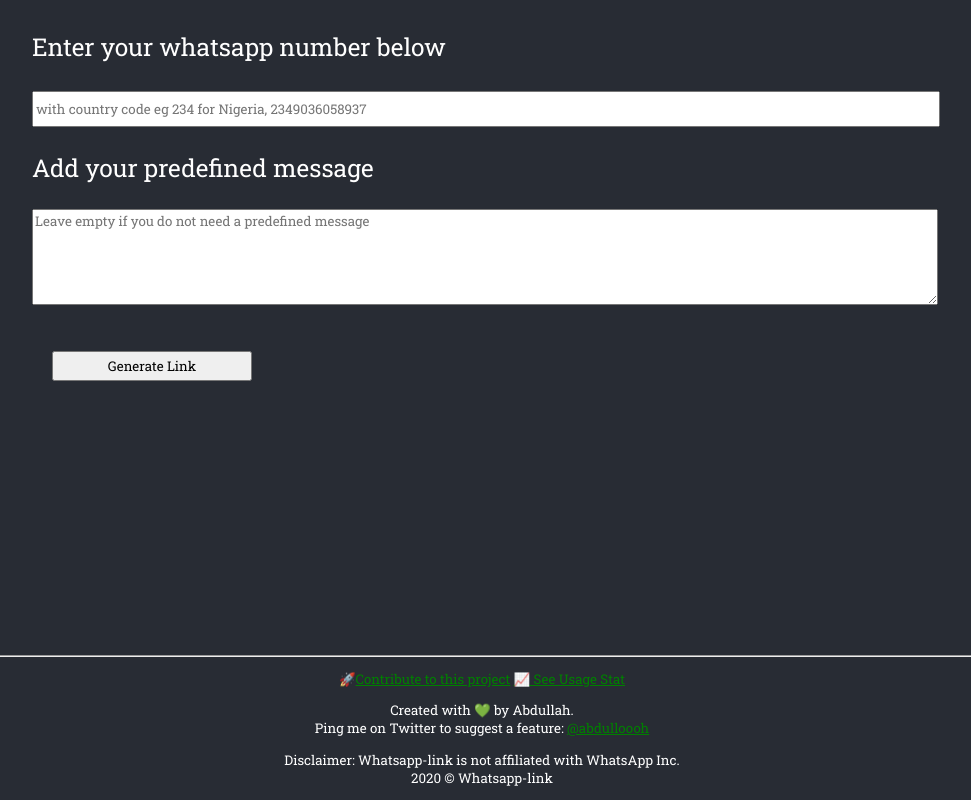
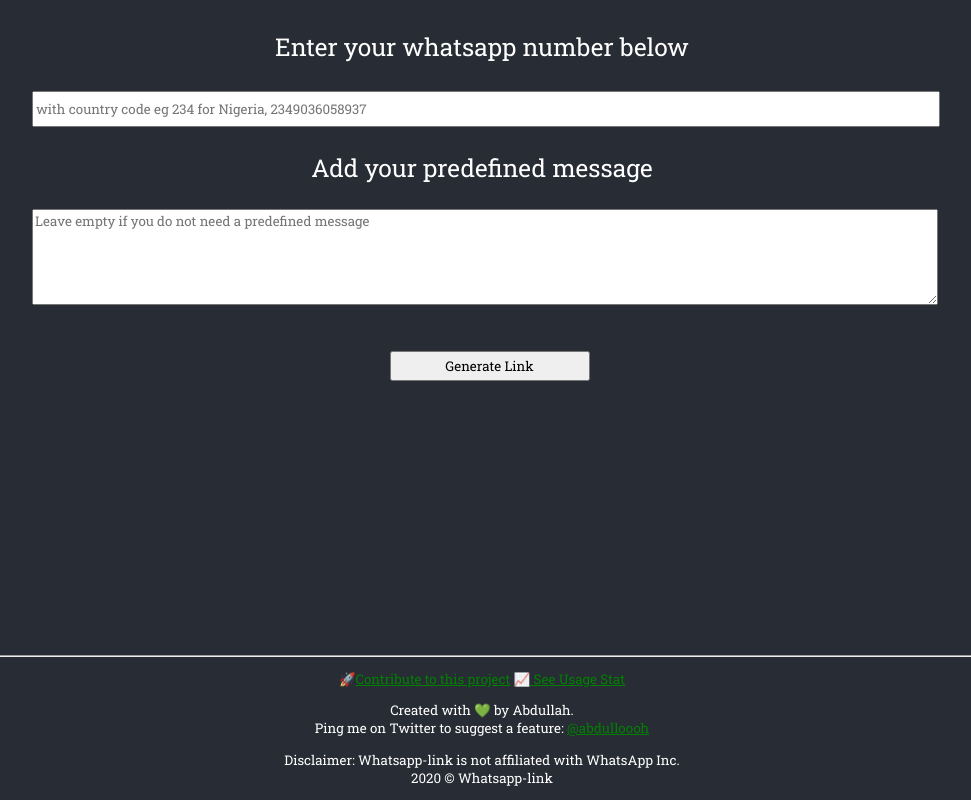
Before and after one commit to abdulloooh/wa-link, a React (Create React App) app: page / in a window 1280 px wide. Both pictures are taken after a click on the button "Dismiss this info forever". Shown: the whole page, without its empty margins (158-1129 px from the left). Built offline with nearby package versions, Linux system fonts and the light colour scheme; no server answers; what raven-js would draw is missing.

Commit message:
fixed alignment of spinner and generated link

```diff
--- a/src/App.jsx
+++ b/src/App.jsx
@@ -36,7 +36,7 @@
             {showInfo ? (
               <React.Fragment>
                 <Info />
-                <div style={{ textAlign: "center" }}>
+                <div>
                   <CustomButton
                     handleClick={this.dismissForever}
                     value="Dismiss this info forever"
@@ -59,6 +59,7 @@
                   onFocus={this.handleFocus}
                   onBlur={this.handleBlur}
                 />
+                <div style={{ textAlign: "center" }}>
                   <Spinner loading={loading} />
                   {linkAvailable && (
                     <Form inline style={{ marginTop: "20px" }}>
@@ -72,7 +73,7 @@
                         readOnly
                       />
                       <Button
-                      style={{ height: "26px" }}
+                        style={{ height: "26px", textAlign: "center" }}
                         variant="outline-info"
                         onClick={() => copyText(linkAvailable)}
                       >
@@ -80,6 +81,7 @@
                       </Button>
                     </Form>
                   )}
+                </div>
               </React.Fragment>
             )}
           </main>
--- a/src/component/common/spinner.jsx
+++ b/src/component/common/spinner.jsx
@@ -3,7 +3,7 @@
 
 const Spinner = ({ loading }) => {
   return (
-    <div className="sweet-loading">
+    <div className="sweet-loading" style={{ textAlign: "center" }}>
       <ClipLoader size={15} color={"green"} loading={loading} />
     </div>
   );
--- a/src/component/details.jsx
+++ b/src/component/details.jsx
@@ -35,7 +35,9 @@
         onChange={(e) => onMessageChange(e.target.value)}
       ></textarea>
       <br /> <br />
-      <CustomButton handleClick={generateLink} value="Generate Link" />
+      <div style={{ textAlign: "center" }}>
+        <CustomButton handleClick={generateLink} value="Generate Link" />
+      </div>
     </React.Fragment>
   );
 };
--- a/src/index.css
+++ b/src/index.css
@@ -15,6 +15,11 @@
     monospace;
 }
 
+p {
+  text-align: center;
+}
+
 section p {
+  text-align: unset;
   margin-bottom: 40px;
 }
```
Lines whose indentation alone changed are shown as unchanged.
